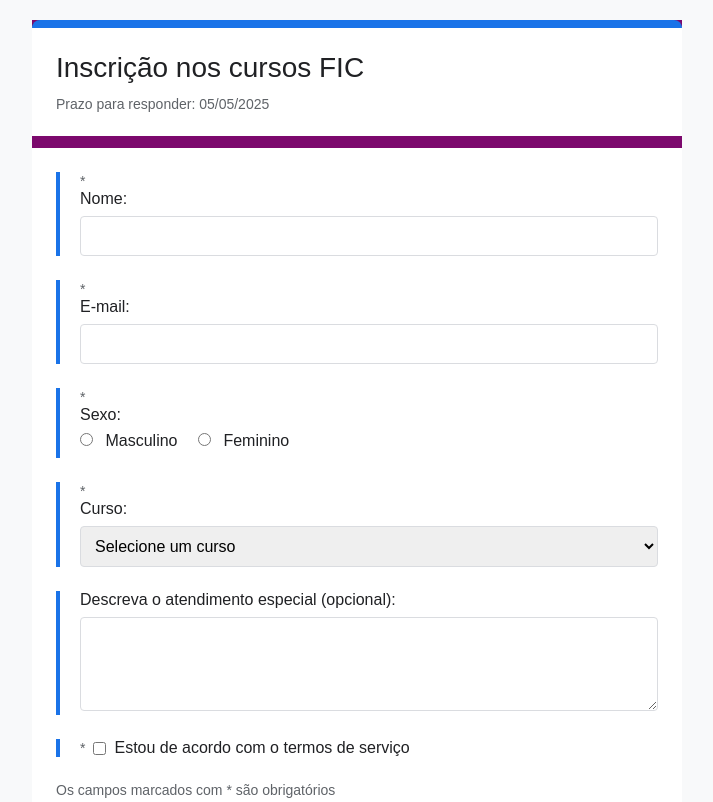
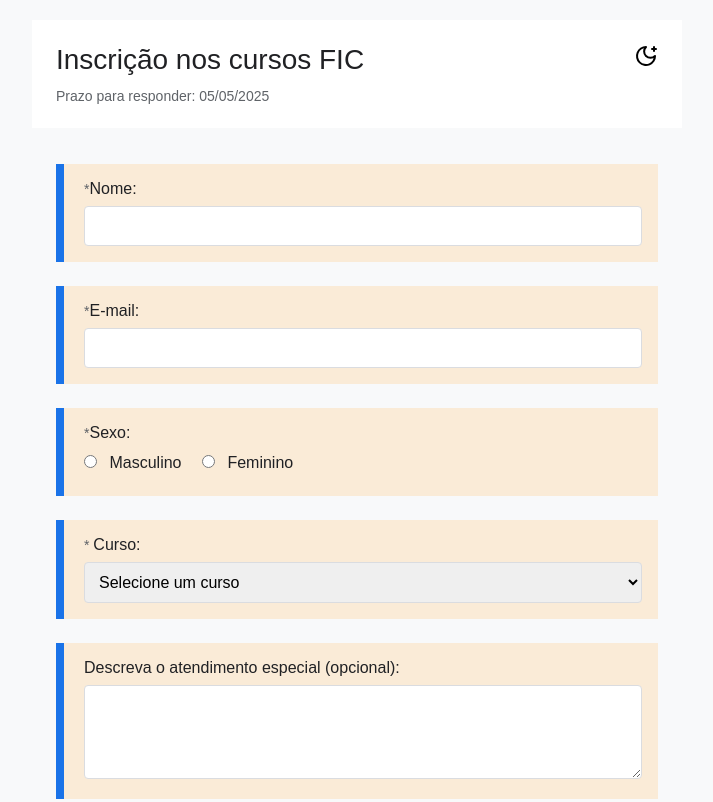
Before and after one commit to YurizinDEV/desafio-forms, a website built with Vite: page index.html in a window 1280 px wide. Shown: the top 802 px of the page, without its empty margins (283-996 px from the left). Built offline with nearby package versions, Linux system fonts and the light colour scheme.

Commit message:
feat: aprimorar o formulário de inscrição com novos estilos e ícone

```diff
--- a/index.html
+++ b/index.html
@@ -11,33 +11,30 @@
 </head>
 
 <body>
-  <div>
-    <div>
+  <div class="container">
+    <div class="header">
       <h1>Inscrição nos cursos FIC</h1>
+      <img src="./public/assets/images/moon-star 1.svg" alt="Ícone lua e estrela" class="header-icon">
       <p>Prazo para responder: 05/05/2025</p>
     </div>
     <form action="">
       <div>
-        <span>*</span>
-        <label for="name">Nome:</label>
+        <label for="name"> <span>*</span>Nome:</label>
         <input type="text" id="name" name="name" required />
       </div>
       <div>
-        <span>*</span>
-        <label for="email">E-mail:</label>
+        <label for="email"> <span>*</span>E-mail:</label>
         <input type="email" id="email" name="email" required />
       </div>
       <div>
-        <span>*</span>
-        <label for="sexo">Sexo:</label>
+        <label for="sexo"> <span>*</span>Sexo:</label>
         <input type="radio" id="masculino" name="sexo" value="masculino" required />
         <label for="masculino">Masculino</label>
         <input type="radio" id="feminino" name="sexo" value="feminino" required />
         <label for="feminino">Feminino</label>
       </div>
       <div>
-        <span>*</span>
-        <label for="course">Curso:</label>
+        <label for="course"><span>* </span>Curso:</label>
         <select id="course" name="course" required>
           <option value="">Selecione um curso</option>
           <option value="programacao">Programação</option>
--- a/public/assets/css/form.css
+++ b/public/assets/css/form.css
@@ -1,18 +1,13 @@
-/* Estilos específicos para o formulário de inscrição */
-
-/* Container principal */
-body>div {
+.container {
     max-width: 650px;
     width: 100%;
-    background-color: #7c096d;
 }
 
 /* Cabeçalho do formulário */
-div>div:first-child {
+.header {
     background-color: var(--white);
-    border-top: 8px solid var(--primary-color);
-    border-radius: 8px 8px 0 0;
     padding: 24px;
+    position: relative;
 }
 
 h1 {
@@ -22,14 +17,19 @@ h1 {
     margin-bottom: 12px;
 }
 
-div>div:first-child p {
+.header-icon {
+    position: absolute;
+    top: 24px;
+    right: 24px;
+}
+
+.header p {
     color: var(--secondary-text);
     font-size: 14px;
 }
 
 /* Formulário */
 form {
-    background-color: var(--white);
     border-radius: 0 0 8px 8px;
     margin-top: 12px;
     padding: 24px;
@@ -37,13 +37,15 @@ form {
 
 /* Estilo para cada grupo de campo */
 form>div {
+    background-color: antiquewhite;
+    padding: 16px;
     margin-bottom: 24px;
     position: relative;
 }
 
 /* Campos com borda azul à esquerda */
 form>div:not(:last-child):not(:nth-last-child(2)) {
-    border-left: 4px solid var(--primary-color);
+    border-left: 8px solid var(--primary-color);
     padding-left: 20px;
 }
 
```
Also changed, not shown: public/assets/images/moon-star 1.svg (added).
